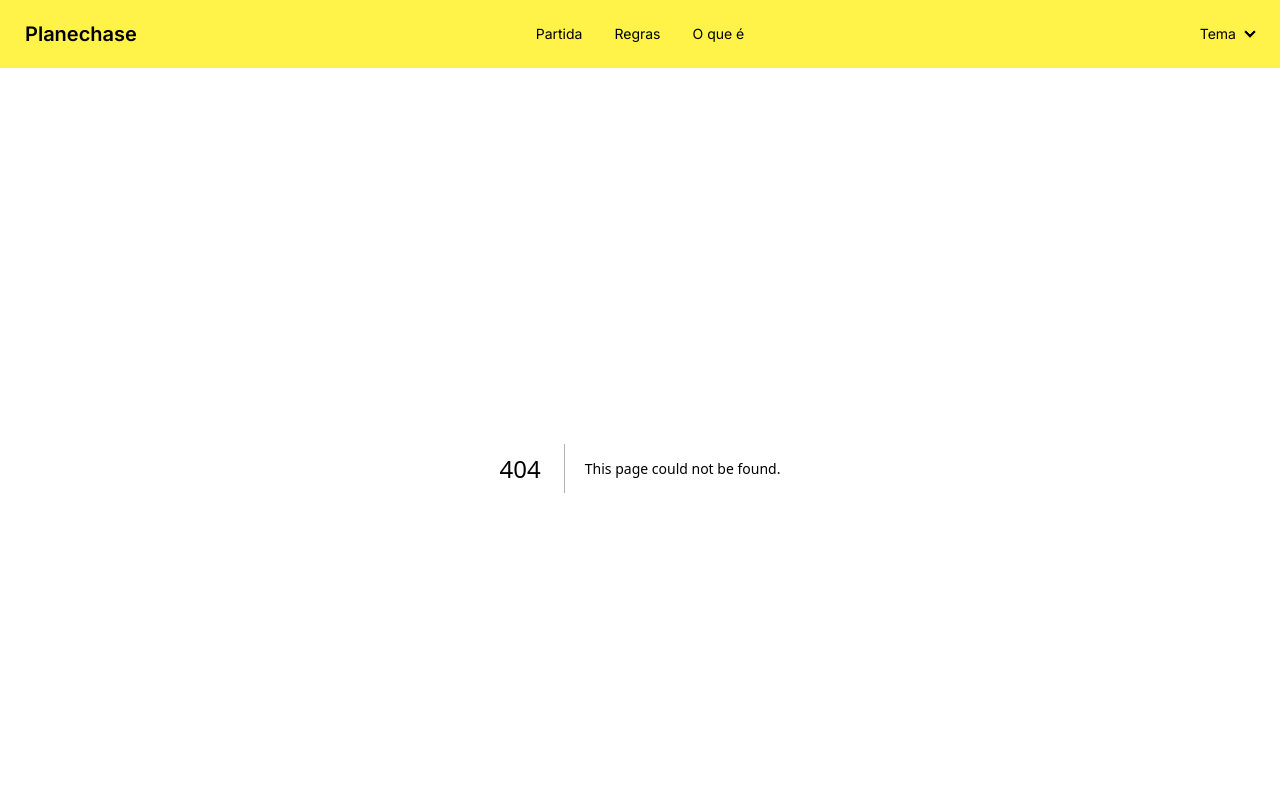
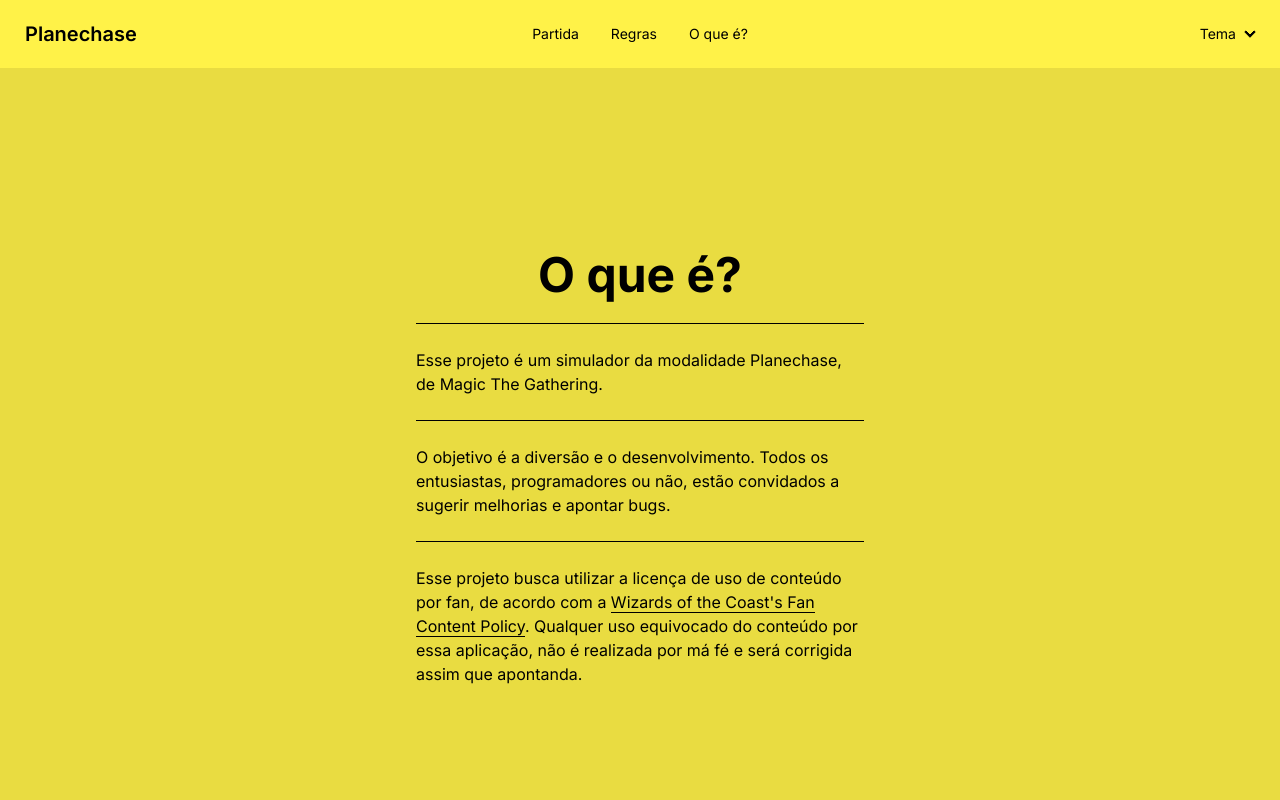
Before and after one commit to RaphaAmericano/planechase-app, a Next.js app in the folder frontend/: page /about in a window 1280 px wide. Before the commit this address had no page. Shown: the top 800 px of the page. Built offline with nearby package versions, Linux system fonts and the light colour scheme.

Commit message:
add new game

```diff
--- /dev/null
+++ b/frontend/src/app/about/page.tsx
@@ -0,0 +1,21 @@
+import Link from "next/link";
+
+export default async function About() {
+  return (
+    <main className="hero min-h-screen bg-base-200">
+      <div className="hero-content text-center">
+        <div className="max-w-md divide-y divide-solid divide-current">
+          <h1 className="text-5xl font-bold py-6">O que é?</h1>
+          <p className="text-left py-6">Esse projeto é um simulador da modalidade Planechase, de Magic The Gathering.</p>
+          <p className="text-left py-6">O objetivo é a diversão e o desenvolvimento. Todos os entusiastas, programadores ou não, estão convidados a sugerir melhorias e apontar bugs.</p>
+          <div className="text-left py-6">
+            <span>
+              Esse projeto busca utilizar a licença de uso de conteúdo por fan, de acordo com a <Link href="https://company.wizards.com/en/legal/fancontentpolicy" target="_blank" className="border-b border-black">Wizards of the Coast's Fan Content Policy</Link>.
+              Qualquer uso equivocado do conteúdo por essa aplicação, não é realizada por má fé e será corrigida assim que apontanda.
+            </span>
+          </div>
+        </div>
+      </div>
+    </main>
+  );
+}
--- a/frontend/src/app/planechase/page.tsx
+++ b/frontend/src/app/planechase/page.tsx
@@ -1,6 +1,7 @@
 import { getAllPlanes } from "@/actions/actions";
 import DiceContent from "@/components/DiceContent";
 import HistoryContainer from "@/components/HistoryContainer";
+import NewGameButton from "@/components/NewGameButton";
 import PlaneData from "@/components/PlaneData/PlaneData";
 import PlanesContent from "@/components/PlanesContent";
 import ShuffleButton from "@/components/ShuffleButton";
@@ -32,27 +33,28 @@
 
           <div className="text-center">
             <div className="mt-10 flex items-center justify-center gap-x-6">
+              <NewGameButton />
+              <ShuffleButton />
+              <HistoryContainer />
+            </div>
+          </div>
+
+
+          <div className="text-center">
+            <div className="mt-10 flex items-center justify-center gap-x-6">
               <PlanesContent planes={planes} />
             </div>
           </div>
 
+
+
           <div className="text-center">
             <div className="mt-10 flex items-center justify-center gap-x-6">
-              <ShuffleButton />
+              <PlaneData />
             </div>
           </div>
 
-          <div className="text-center">
-            <div className="mt-10 flex items-center justify-center gap-x-6">
-              {/* <PlaneData /> */}
-            </div>
-          </div>
 
-          <div className="text-center">
-            <div className="mt-10 flex items-center justify-center gap-x-6">
-              <HistoryContainer />
-            </div>
-          </div>
 
         </div>
         <div className="absolute inset-x-0 top-[calc(100%-13rem)] -z-10 transform-gpu overflow-hidden blur-3xl sm:top-[calc(100%-30rem)]" aria-hidden="true">
--- a/frontend/src/components/DiceContent/RollButton.tsx
+++ b/frontend/src/components/DiceContent/RollButton.tsx
@@ -5,9 +5,9 @@
 import { useEffect, useState } from "react"
 
 function RollButton(){
-    const { faces, face, onRolling, roll, maxRollTimes, setOnRolling, setDiceFace } = useDiceStore()
+    const { faces, face, onRolling, maxRollTimes, setOnRolling, setDiceFace } = useDiceStore()
     const { nextPlane } = usePlaneStore()
-    const { open, close, setMessage } = useToastStore()
+    const { active, open, close, setMessage } = useToastStore()
     const [intrvl, setIntrvl] = useState<NodeJS.Timeout | undefined>();
     const [rollTimes, setRollTimes] = useState(10);
 
@@ -24,6 +24,7 @@
                 open()
                 setMessage("Você viajou para outro plano")
                 nextPlane()
+
             }
             if(face === 6){
                 open()
@@ -31,6 +32,15 @@
             }
         }
     },[face, onRolling, nextPlane, open, close, setMessage, intrvl])
+
+    useEffect(() => {
+        if(active === true){
+            const interval = setInterval(()=>{
+                close()
+            }, 5000);
+            setIntrvl(interval);
+        }
+    },[active, close])
 
     function rollDice(){
         setOnRolling(true)
@@ -42,10 +52,9 @@
             time.counter--;
             setRollTimes(time.counter)
         }, 200);
-
         setIntrvl(interval);
     }
 
-    return <button className="btn btn-primary" disabled={onRolling} onClick={rollDice}>Roll dice!!!</button>
+    return <button className="btn btn-primary" disabled={onRolling} onClick={rollDice}>Rolar o dado!!!</button>
 }
 export { RollButton }
--- a/frontend/src/components/Navbar/Navbar.tsx
+++ b/frontend/src/components/Navbar/Navbar.tsx
@@ -31,7 +31,7 @@
       <ul className="menu menu-horizontal px-1">
         <li><Link href="/planechase">Partida</Link></li>
         <li><Link href="/rules">Regras</Link></li>
-        <li><a>O que é</a></li>
+        <li><Link href="/about">O que é?</Link></li>
       </ul>
     </div>
     <div className="navbar-end">
--- /dev/null
+++ b/frontend/src/components/NewGameButton/NewGameButton.tsx
@@ -0,0 +1,15 @@
+"use client"
+import { usePlaneStore } from "@/lib/store/plane-store"
+import { shuffleArray } from "@/lib/utils/gameFunctions"
+function NewGameButton(){
+    const { planes, setCurrentPlanes, resetHistoryPlane } = usePlaneStore()
+
+    function newGame(){
+        setCurrentPlanes(shuffleArray(planes))
+        resetHistoryPlane()
+    }
+    // TODO: Montar um modal para confirmar o reinicio do jogo
+
+    return <button className="btn btn-primary" disabled={false} onClick={newGame}>Novo Jogo</button>
+}
+export default NewGameButton
--- /dev/null
+++ b/frontend/src/components/NewGameButton/index.ts
@@ -0,0 +1 @@
+export { default } from "./NewGameButton"
--- a/frontend/src/components/PlaneData/PlaneData.tsx
+++ b/frontend/src/components/PlaneData/PlaneData.tsx
@@ -15,8 +15,7 @@
 // TODO: adicionar o icone de caos ao lado do refeito
 function PlaneData(){
     const currentPlane = usePlaneStore().current()
-
-    if(currentPlane?.oracle_text === undefined ) return null
+    if(currentPlane === undefined || currentPlane === null || currentPlane?.oracle_text === undefined ) return null
     const { planeEffect, caosEffect } = splitCaosText(currentPlane.oracle_text)
     return (
             <div>
--- a/frontend/src/lib/store/plane-store.ts
+++ b/frontend/src/lib/store/plane-store.ts
@@ -17,6 +17,7 @@
     add: (plane: Plane) => void;
     current: () => Plane;
     addHistoryPlane: (plane: Plane) => void;
+    resetHistoryPlane: () => void;
 }
 
 type PlaneStore = PlaneState & PlaneActions
@@ -40,4 +41,5 @@
     add: (plane: Plane) => set((state) => ({ planes: [...state.planes, plane]})),
     current: () => get().currentPlanes[0],
     addHistoryPlane: (plane) => set((state) => ( { ...state, historyPlanes: [...state.historyPlanes, plane ]}) ),
+    resetHistoryPlane: () => set((state) => ({ ...state, historyPlanes: []}))
 }))
```
